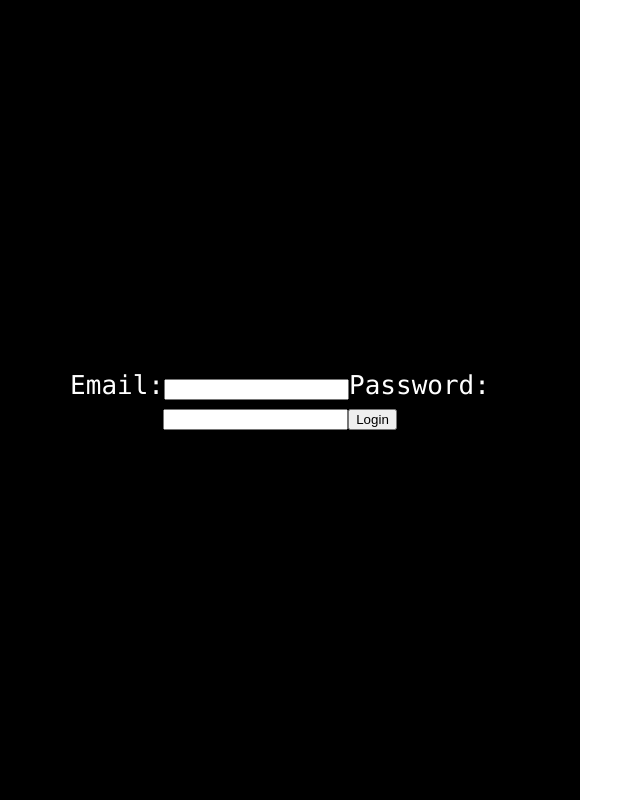
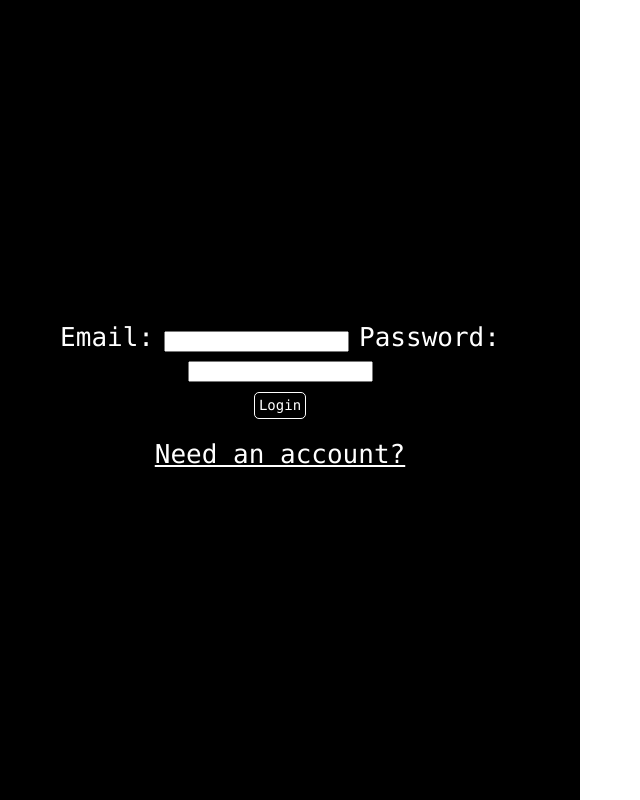
Before and after one commit to lamasters/entangled, a React (Create React App) app: page / in a window 1280 px wide. Shown: the whole page, without its empty margins (20-660 px from the left). Built offline with nearby package versions, Linux system fonts and the light colour scheme; no server answers.

Commit message:
Refactor login page

```diff
--- a/src/App.css
+++ b/src/App.css
@@ -80,3 +80,37 @@
   background: #ddd;
   opacity: 0.7;
 }
+
+.login-item {
+  margin-left: 10px;
+  margin-right: 10px;
+}
+
+#login-button {
+  font-size: 14px;
+  text-align: center;
+  margin: 10px;
+  width: 50px;
+  height: 25px;
+  line-height: 25px;
+  color: white;
+  border-style: solid;
+  border-width: 1px;
+  border-color: white;
+  border-radius: 5px;
+}
+
+#login-button:hover {
+  background-color: #444;
+  cursor: pointer;
+}
+
+#signup {
+  margin: 10px;
+  text-decoration: underline;
+}
+
+#signup:hover {
+  cursor: pointer;
+  text-decoration: none;
+}
--- a/src/App.js
+++ b/src/App.js
@@ -35,8 +35,8 @@ function App() {
     <div className="App">
       <header className="App-header">
         {loggedIn ? <div id="save-button" onClick={() => { addTab(session, hooks) }}>Save Tab</div> : null}
+        {loggedIn ? <div id="tab-list">{tabs.map((tab) => tabItem(tab, session, hooks))}</div> : null}
         {(!loggedIn && !existingSession) ? createSession(session, hooks) : null}
-        {loggedIn ? <div id="tab-list">{tabs.map((tab) => tabItem(tab, session, hooks))}</div> : null}
       </header>
     </div>
   );
--- a/src/session.js
+++ b/src/session.js
@@ -25,13 +25,16 @@ export function createSession(session, hooks) {
     }
 
     return (
-        <div>
-            <label>Email:</label>
-            <input onChange={(e) => hooks.email.set(e.target.value)} type="text" />
-            <label>Password:</label>
-            <input onChange={(e) => hooks.password.set(e.target.value)} type="password" />
-            <button onClick={submitLogin}>Login</button>
-        </div>
+        <>
+            <div>
+                <label className="login-item">Email:</label>
+                <input onChange={(e) => hooks.email.set(e.target.value)} type="text" />
+                <label className="login-item">Password:</label>
+                <input onChange={(e) => hooks.password.set(e.target.value)} type="password" />
+            </div>
+            <div id="login-button" onClick={submitLogin}>Login</div>
+            <a id="signup">Need an account?</a>
+        </>
     );
 }
 
```
